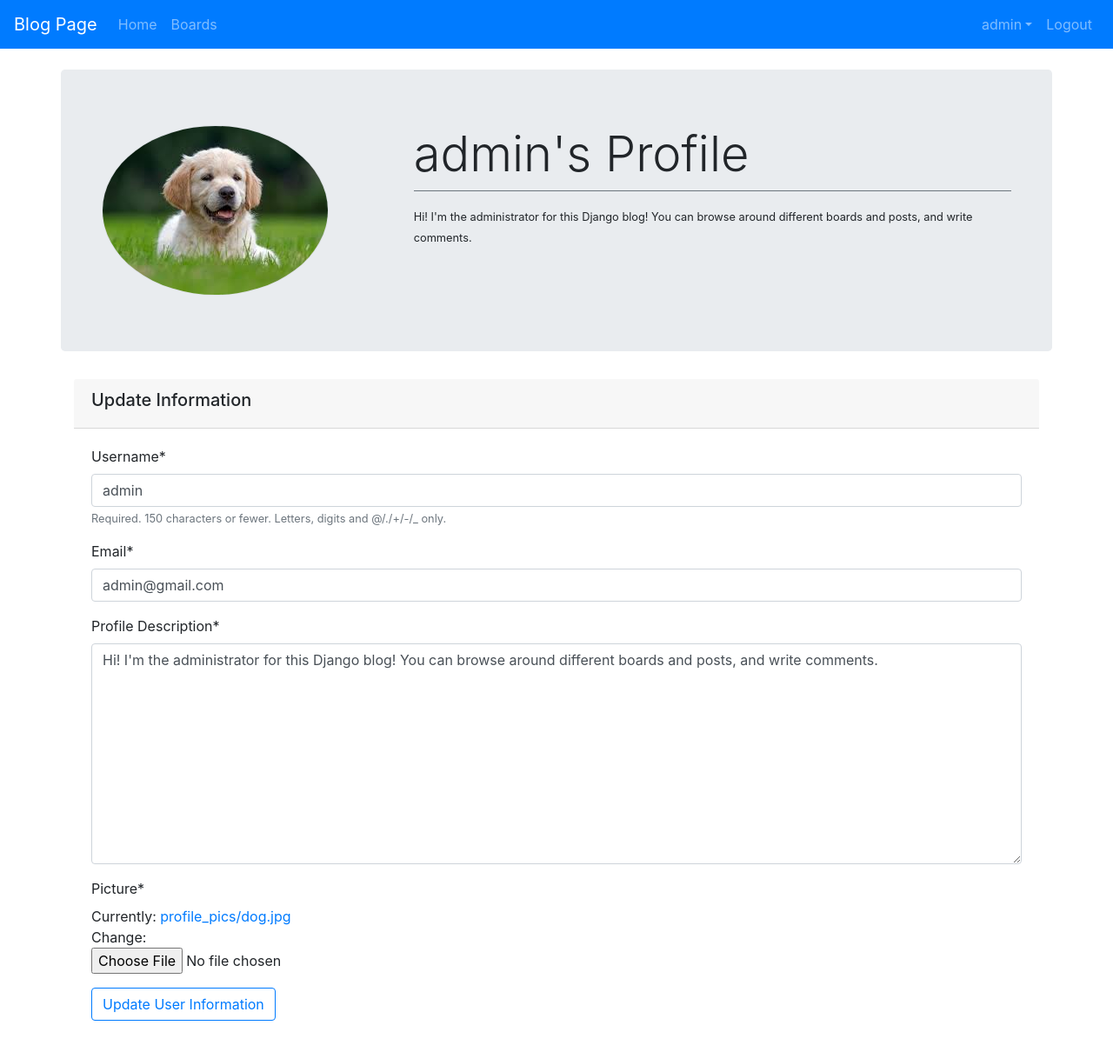
After one commit to HarshilPan07/Django-Blog, a Django app: page /profile/1/update_information/ in a window 1280 px wide. The commit adds this page. Shown: the whole page at 87% size. Run offline with Django 3.2, Linux system fonts and the light colour scheme; a user stored in the database is signed in; data comes from the database, SQL or seed files in the repository; both versions use the stored data as it was after the commit; some libraries are stand-ins or nearby versions.

Commit message:
added update_information view and separated functionality for updating profile and user fields to another page

```diff
--- a/blog/templates/blog/base.html
+++ b/blog/templates/blog/base.html
@@ -39,6 +39,7 @@
                       <a href="#" class='nav-link dropdown-toggle' id='navbarDropdownMenuLink' role='button' data-toggle='dropdown'>{{ user.username }}</a>
                       <div class='dropdown-menu'>
                         <a href="{% url 'view-profile' user.pk %}" class='dropdown-item'>Profile</a>
+                        <a href="{% url 'update-information' user.pk %}" class='dropdown-item'>Update Profile</a>
                       </div>
                     </li>
                     <li class='navbar-item'>
--- /dev/null
+++ b/blog/templates/blog/profile_update_info.html
@@ -0,0 +1,32 @@
+{% extends 'blog/base.html' %}
+{% load crispy_forms_tags %}
+
+{% block header %}
+    <div class='jumbotron row mt-4'>
+        <div class='col-4'>
+            <img src="{{ user.profile.picture.url }}" class='rounded-circle account-img border' alt="">
+        </div>
+        <div class='col-8'>
+            <h3 class='display-4'>{{ user.username }}'s Profile</h3>
+            <div class='border-top border-secondary pt-3'>
+                <small>{{ user.profile.description }}</small>
+            </div>
+        </div>
+    </div>
+{% endblock header %}
+
+{% block content %}
+    <div>
+            <div class='card-header'>
+                <h5>Update Information</h5>
+            </div>
+            <div class='card-body form-group'>
+                <form action="" method='POST' enctype='multipart/form-data'>
+                    {% csrf_token %}
+                    {{ user_update_form | crispy}}
+                    {{ profile_update_form | crispy }}
+                    <button type='submit' class='d-flex justify-content-end btn btn-outline-primary'>Update User Information</button>
+                </form>
+            </div>
+    </div>
+{% endblock content %}
--- a/blogapp/urls.py
+++ b/blogapp/urls.py
@@ -18,12 +18,13 @@ from django.urls import path, include
 from django.conf.urls.static import static
 from django.conf import settings
 
-from user.views import Login, Logout, register, view_profile
+from user.views import Login, Logout, register, view_profile, update_information
 
 urlpatterns = [
     path('admin/', admin.site.urls),
     path('', include('blog.urls')),
     path('profile/<int:pk>/', view_profile, name='view-profile'),
+    path('profile/<int:pk>/update_information/', update_information, name='update-information'),
     path('register/', register, name='register'),
     path('login/', Login.as_view(), name='login'),
     path('logout/', Logout.as_view(), name='logout'),
--- a/user/views.py
+++ b/user/views.py
@@ -45,8 +45,6 @@ def view_profile(request, pk):
     Uses UserUpdateForm(), fields=(username, email) and ProfileUpdateForm(), fields=(description, picture)
     Gets User instance of profile's user using pk
     Gets list of Post, comment, and posts_liked objects using User instance
-    Validates and saves UserUpdateForm and ProfileUpdateForm if POST request, passes empty else
-    Renders object lists and forms to profile.html with above data
     """
 
     profile_user = get_object_or_404(User, pk=pk)
@@ -66,23 +64,37 @@ def view_profile(request, pk):
     user_update_form = UserUpdateForm(instance=request.user)
     profile_update_form = ProfileUpdateForm(instance=request.user.profile)
 
-    if request.user == profile_user:
-        if request.method == 'POST':
-            user_update_form = UserUpdateForm(request.POST, instance=request.user)
-            profile_update_form = ProfileUpdateForm(request.POST, request.FILES, instance=request.user.profile)
-
-            if user_update_form.is_valid() and profile_update_form.is_valid():
-                user_update_form.save()
-                profile_update_form.save()
-
-                return redirect('view-profile', pk=pk)
-
     context = {
-        'user_update_form': user_update_form,
-        'profile_update_form': profile_update_form,
         'profile_user': profile_user,
         'page_obj': page_obj,
         'comment_page_obj': comment_page_obj,
         }
 
     return render(request, 'blog/profile.html', context)
+
+def update_information(request, pk):
+    """
+    Uses UserUpdateForm(), fields=(username, email) and ProfileUpdateForm(), fields=(description, picture)
+    Validates and saves UserUpdateForm and ProfileUpdateForm if POST request, passes empty else
+    Renders object lists and forms to profile.html with above data
+    """
+
+    user_update_form = UserUpdateForm(instance=request.user)
+    profile_update_form = ProfileUpdateForm(instance=request.user.profile)
+
+    if request.method == 'POST':
+        user_update_form = UserUpdateForm(request.POST, instance=request.user)
+        profile_update_form = ProfileUpdateForm(request.POST, request.FILES, instance=request.user.profile)
+
+        if user_update_form.is_valid() and profile_update_form.is_valid():
+            user_update_form.save()
+            profile_update_form.save()
+
+            return redirect('view-profile', pk=pk)
+
+    context = {
+        'user_update_form': user_update_form,
+        'profile_update_form': profile_update_form,
+        }
+
+    return render(request, 'blog/profile_update_info.html', context)
```
Also changed, not shown: blog/templates/blog/profile.html (+0 -12 lines), db.sqlite3.
